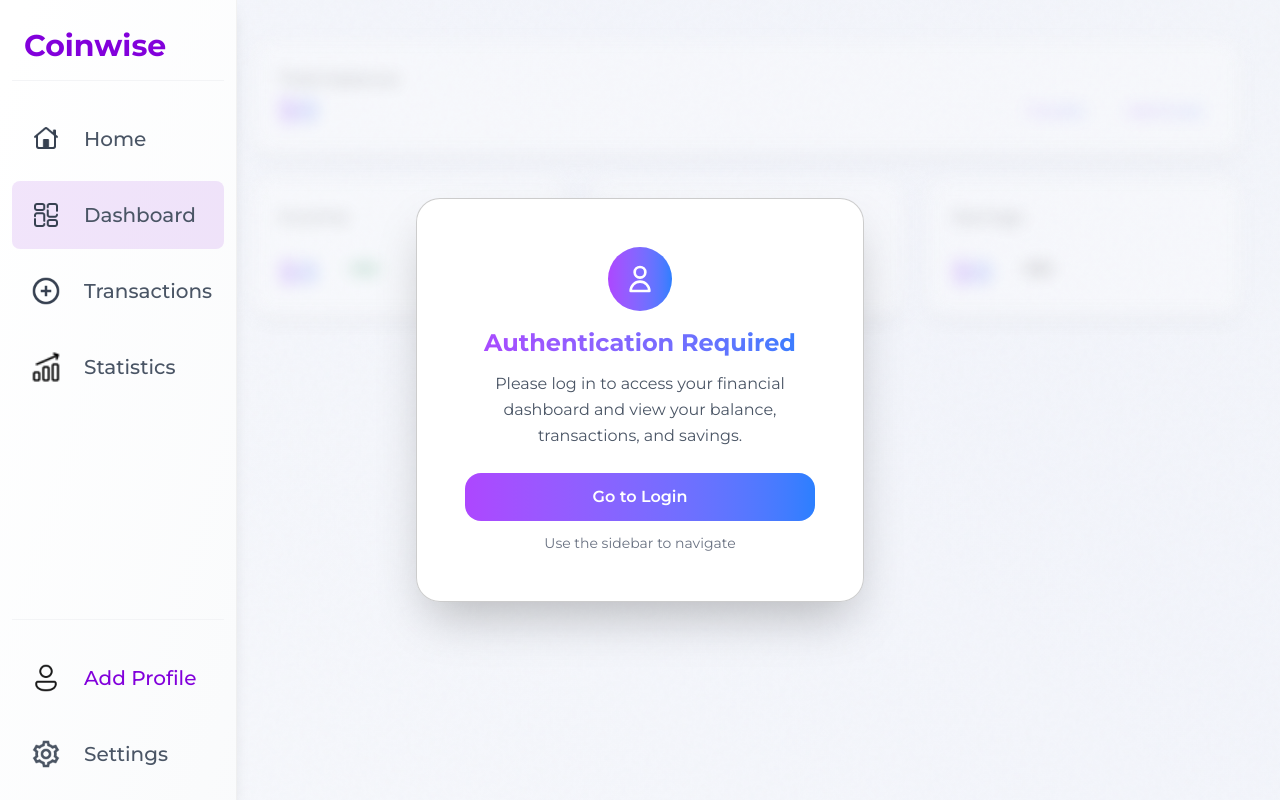
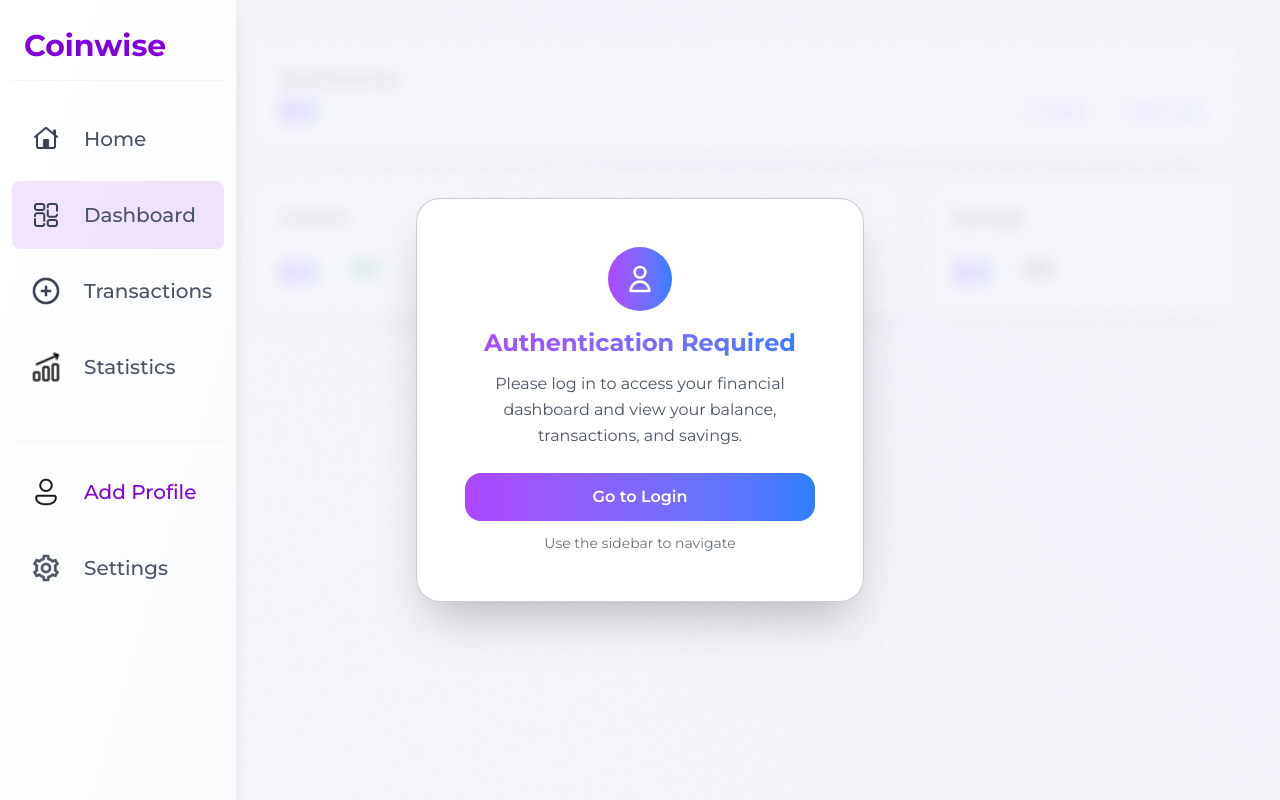
Before and after one commit to markomoev/Coinwise, a React (Vite) app: page /dashboard in a window 1280 px wide. Built offline with nearby package versions, Linux system fonts and the light colour scheme.

Commit message:
bug fixes

```diff
--- a/src/components/global/SideBar.tsx
+++ b/src/components/global/SideBar.tsx
@@ -91,23 +91,23 @@ export default function SideBar() {
                     fixed top-0 left-0 z-30 transition-all duration-300
                     bg-gradient-to-br from-white/95 to-gray-50/95 backdrop-blur-xl
                     border-r border-black/5 shadow-lg
-                    text-lg font-normal w-64 h-screen max-h-screen overflow-y-auto
+                    text-lg font-normal w-64 h-full max-h-screen overflow-y-auto
                     ${open ? "translate-x-0" : "-translate-x-full"}
                     md:static md:translate-x-0 md:w-fit md:min-h-screen md:max-h-screen
                     md:border-r md:bg-white/90
                     overscroll-contain
                 `}
             >
-                <div className="w-full flex flex-col p-3 h-full">
+                <div className="w-full flex flex-col p-3 min-h-full pb-safe">
                     {/* Website Name */}
-                    <Link to="/home" className="flex items-center gap-3 px-3 py-4 mb-6 md:mt-0 mt-10 border-b border-gray-100">
+                    <Link to="/home" className="flex items-center gap-3 px-3 py-4 mb-4 md:mb-6 md:mt-0 mt-10 border-b border-gray-100">
                         <span className="text-3xl font-bold text-purple-700">
                             Coinwise
                         </span>
                     </Link>
 
                     {/* Main Navigation */}
-                    <nav className="flex flex-col gap-2">
+                    <nav className="flex flex-col gap-2 flex-shrink-0">
                         {navItems.map((item) => {
                             const isCurrentPage = location.pathname === item.path;
 
@@ -130,10 +130,10 @@ export default function SideBar() {
                     </nav>
 
                     {/* Spacer to push the user section to bottom */}
-                    <div className="flex-grow"></div>
+                    <div className="flex-grow min-h-[2rem]"></div>
 
                     {/* User Section */}
-                    <div className="flex flex-col gap-2 pt-6 mt-2 border-t border-gray-100">
+                    <div className="flex flex-col gap-2 pt-4 mt-2 border-t border-gray-100 flex-shrink-0 pb-4">
                         <Link
                             to="/login"
                             className={`${location.pathname === '/login' ? 'bg-purple-700/10' : ''} group flex items-center gap-4 p-2 md:p-3 rounded-lg transition-all duration-200
--- a/src/features/dashboard/Dashboard.tsx
+++ b/src/features/dashboard/Dashboard.tsx
@@ -173,9 +173,11 @@ export default function DashboardPage() {
                     />
 
                 {/* popup */}
-                <div className="fixed inset-0 z-50 flex items-center justify-center p-4">
-                    <FundsPopup
-                        closePopup = {() => setShowFundsPopup(false)}/>
+                <div className="fixed inset-x-0 top-0 bottom-0 z-50 flex items-center justify-center p-4 max-h-screen overflow-hidden">
+                    <div className="w-full max-w-lg max-h-[85vh] overflow-y-auto">
+                        <FundsPopup
+                            closePopup = {() => setShowFundsPopup(false)}/>
+                    </div>
                 </div>
                 </>
             }
@@ -189,9 +191,11 @@ export default function DashboardPage() {
                     />
 
                 {/* popup */}
-                <div className="fixed inset-0 z-50 flex items-center justify-center p-4">
-                    <TransferPopup
-                        closeTransferPopup = {() => setShowTransferPopup(false)}/>
+                <div className="fixed inset-x-0 top-0 bottom-0 z-50 flex items-center justify-center p-4 max-h-screen overflow-hidden">
+                    <div className="w-full max-w-lg max-h-[85vh] overflow-y-auto">
+                        <TransferPopup
+                            closeTransferPopup = {() => setShowTransferPopup(false)}/>
+                    </div>
                 </div>
                 </>
             }
--- a/src/features/transactions/Transactions.tsx
+++ b/src/features/transactions/Transactions.tsx
@@ -168,10 +168,12 @@ export default function TransactionsPage() {
                         onClick={() => setShowPopup(false)}
                     />
                     {/* Popup */}
-                    <div className="fixed inset-0 z-50 flex items-center justify-center p-4">
-                        <TransactionPopup
-                            closePopup={() => setShowPopup(false)}
-                        />
+                    <div className="fixed inset-x-0 top-0 bottom-0 z-50 flex items-center justify-center p-4 max-h-screen overflow-hidden">
+                        <div className="w-full max-w-lg max-h-[85vh] overflow-y-auto">
+                            <TransactionPopup
+                                closePopup={() => setShowPopup(false)}
+                            />
+                        </div>
                     </div>
                 </>
             )}
```
